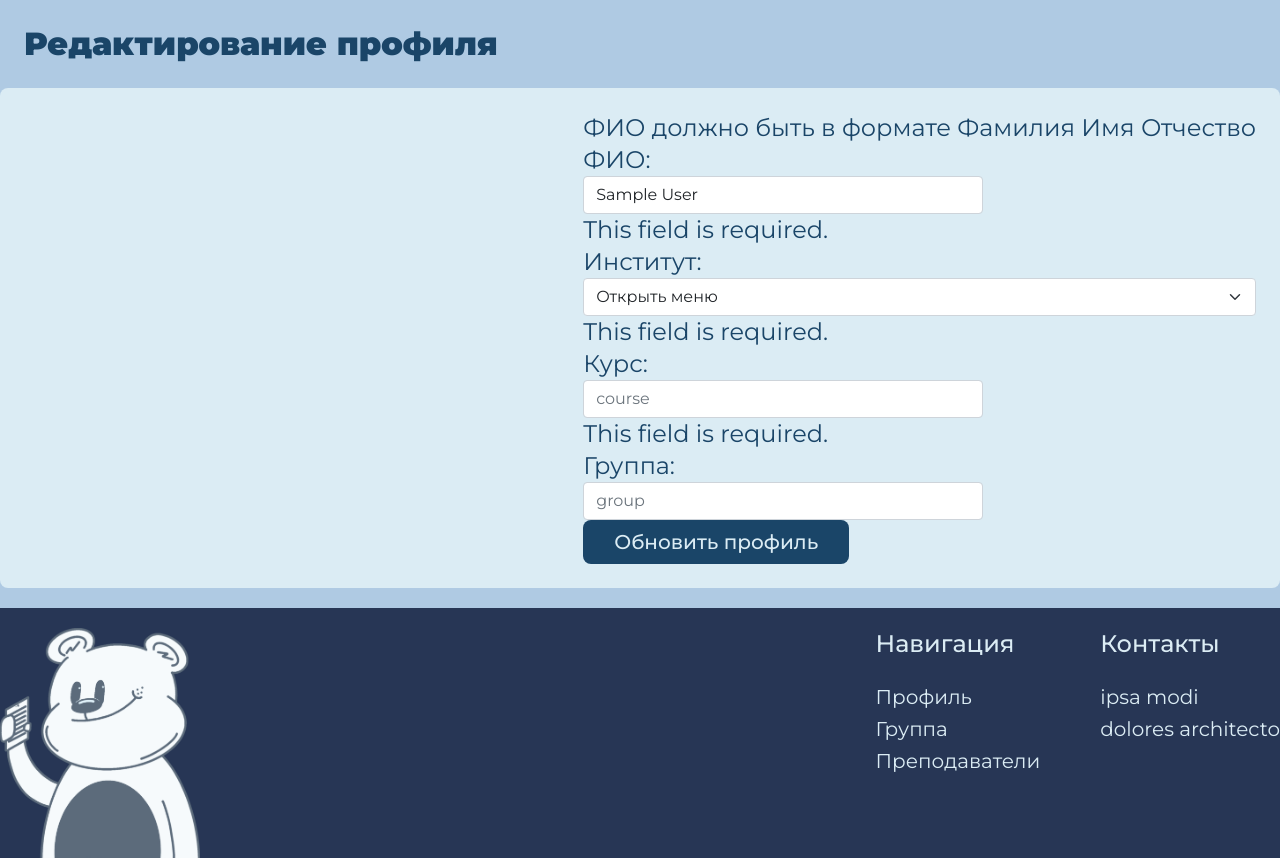
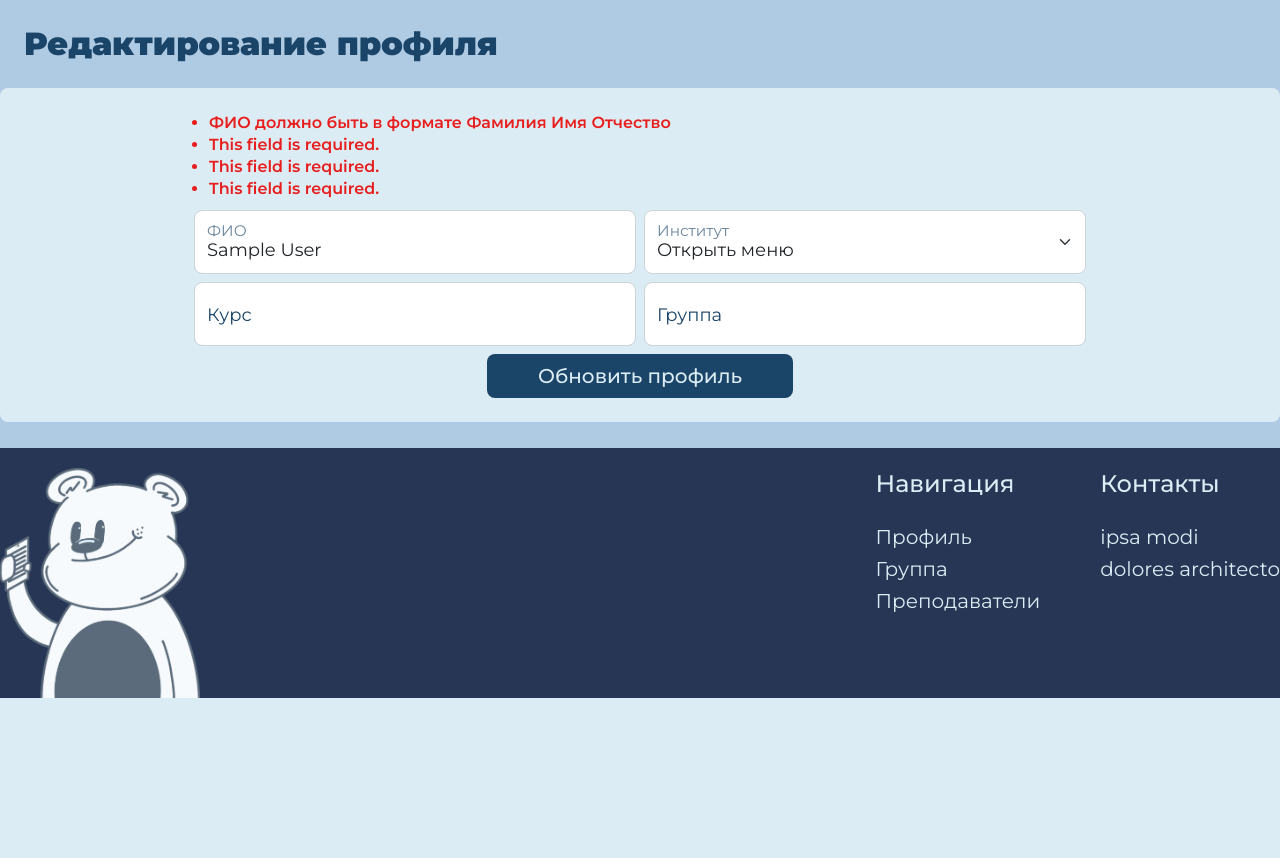
Before and after one commit to MrStranger-Ti/MAU_schedule, a Django app: page /profile/update/ in a window 1280 px wide. Shown: the part 102-960 px from the top of the page. After the commit the page ends 800 px from the top, so only its background shows below. Run offline with Django 5.2, Linux system fonts and the light colour scheme; the visitor is signed in with stand-in values (Sample User, id 1); data comes from the database, SQL or seed files in the repository; parts of the project's set-up code (start-up, migrations or seed data) failed here and were passed over.

Commit message:
сверстаны страницы профиля

```diff
--- a/app/mau_auth/templatetags/form_tags.py
+++ b/app/mau_auth/templatetags/form_tags.py
@@ -4,7 +4,6 @@ from django import template
 from django.forms import BoundField, ModelChoiceField
 
 register = template.Library()
-ModelChoiceField
 
 
 @register.simple_tag
--- a/app/profiles/templates/profiles/profile_update.html
+++ b/app/profiles/templates/profiles/profile_update.html
@@ -1,4 +1,5 @@
 {% extends 'profiles/base_profile.html' %}
+{% load form_tags %}
 
 {% block head_title %}
   Редактирование профиля
@@ -11,7 +12,26 @@
 {% block profile_content %}
   <form class="profile__form" method="post">
     {% csrf_token %}
-    {{ form.as_p }}
-    <button class="btn profile__btn" type="submit">Обновить профиль</button>
+    <ul class="errors-list profile__errors">
+      {% for field in form %}
+        {% for error in field.errors %}
+          <li class="auth__error">{{ error }}</li>
+        {% endfor %}
+      {% endfor %}
+    </ul>
+    <div class="row row-cols-2 g-2 justify-content-between profile__inputs-block">
+      {% for field in form %}
+        {% clear_label_suffix field as clean_field %}
+        <div class="col profile__field-block">
+          <div class="form-floating">
+            {{ clean_field }}
+            {{ clean_field.label_tag }}
+          </div>
+        </div>
+      {% endfor %}
+    </div>
+    <div class="row justify-content-center">
+      <button class="col-4 btn profile__btn" type="submit">Обновить профиль</button>
+    </div>
   </form>
 {% endblock %}
--- a/app/profiles/views.py
+++ b/app/profiles/views.py
@@ -5,6 +5,7 @@ from django.urls import reverse_lazy
 from django.views.generic import TemplateView, FormView
 
 from profiles.forms import ProfileUpdateForm
+from utils.helpers import add_error_class
 
 User = get_user_model()
 
@@ -28,6 +29,10 @@ class ProfileUpdateView(LoginRequiredMixin, FormView):
 
         return super().form_valid(form)
 
+    def form_invalid(self, form):
+        add_error_class(form)
+        return super().form_invalid(form)
+
     def get_context_data(self, **kwargs):
         context = super().get_context_data(**kwargs)
 
--- a/app/schedule/templates/schedule/ajax/table.html
+++ b/app/schedule/templates/schedule/ajax/table.html
@@ -83,7 +83,7 @@ c-3 161 -3 163 -31 199 -48 63 -122 88 -190 63z"/>
   {% else %}
     <div class="schedule__info-block">
       <p class="schedule__info">Расписание не найдено. Проверьте свои данные в профиле.</p>
-      <p class="schedule__info">Также неполадки могут быть вызваны из-за неработающего расписание на <a class="link" href="{{ original_shedule_url }}">сайте</a> университета.</p>
+      <p class="schedule__info">Также неполадки могут быть вызваны из-за неработающего расписание на <a class="link" href="{{ original_schedule_url }}">сайте</a> университета.</p>
     </div>
   {% endif %}
 </div>
--- a/app/schedule/views.py
+++ b/app/schedule/views.py
@@ -48,6 +48,7 @@ class AjaxGetGroupScheduleView(View):
         context = {
             'page_obj': page_obj,
             'table': settings.GROUP_SCHEDULE_NAME,
+            'original_schedule_url': settings.SCHEDULE_URL
         }
 
         return render(request, self.template_name, context=context)
--- a/app/static/css/base.css
+++ b/app/static/css/base.css
@@ -139,15 +139,18 @@ ul {
 /* Поля формы */
 
 input {
-    max-width: 400px;
+    /*max-width: 400px;*/
 }
 
 .form-floating > input, .form-floating > select {
+    width: 100%;
     min-width: 400px;
     font-size: 18px;
     min-height: 64px;
     border-radius: 8px;
 }
+
+.form-floating > select {}
 
 .form-floating > input:focus,
 .form-floating > select:focus {
--- a/app/static/css/pages/profile/layout.css
+++ b/app/static/css/pages/profile/layout.css
@@ -24,14 +24,27 @@
 
 .profile__list-title {
     margin-bottom: 10px;
-    font-size: 28px;
+    font-size: 24px;
     font-weight: 700;
 }
 
 .profile__item {
+    font-size: 20px;
     font-weight: 400;
 }
 
 .profile__item-name {
     font-weight: 600;
 }
+
+.profile__form {
+    padding: 0 170px;
+}
+
+.profile__errors {
+    margin-bottom: 10px;
+}
+
+.profile__inputs-block {
+    margin-bottom: 8px;
+}
--- a/app/static/css/pages/schedule/extra.css
+++ b/app/static/css/pages/schedule/extra.css
@@ -113,13 +113,13 @@
 }
 
 tr td {
-    padding: 10px 10px 10px 0;
+    padding: 10px;
     border-top: 1px solid var(--dark-blue);
     text-align: center;
 }
 
 tr td:first-child {
-    text-align: left;
+    width: 2%;
 }
 
 tr td:not(:last-child) {
```
